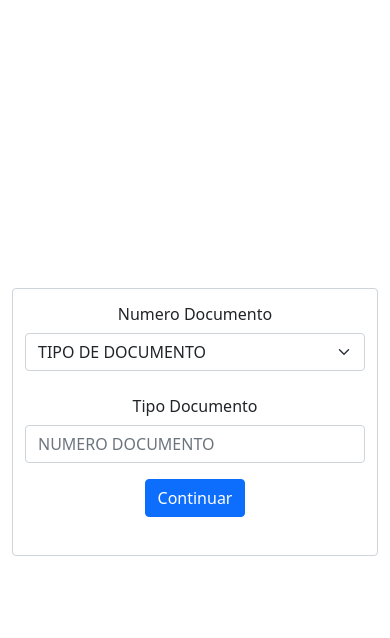
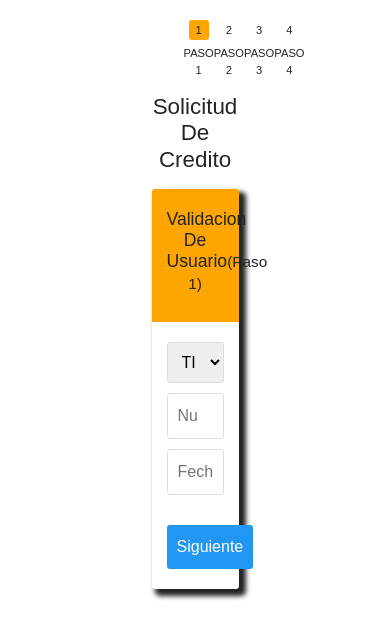
Before and after one commit to japipe05/interfaces_patrones, a plain HTML site: page solicitud.html in a window 390 px wide. Drawn offline with Linux system fonts and the light colour scheme; files that its build step writes are made by us from their sources.

Commit message:
SOLICITUD

```diff
--- /dev/null
+++ b/css/app.css
@@ -0,0 +1,175 @@
+*, *:before, *:after {
+    padding: 0;
+    margin: 0;
+    box-sizing: border-box;
+}
+
+:root {
+    --color-bg-1: #008080;
+    --color-bg-2: #FEF9E7;
+    --color-btn: #2196F3;
+    --color-header-step: orange;
+    --color-shadow: #222;
+    --color-border-input: #ddd;
+}
+/* Contenedor principal */
+.root {
+    display: flex;
+    justify-content: center;
+    align-items: center;
+    min-height: 100vh;
+    font-size: 16px;
+    font-family: sans-serif;
+    overflow: hidden;
+}
+
+/* Formulario */
+.form-register {
+    padding: 20px 15px;
+    width: 100%;
+    max-width: 30%;
+}
+
+/* Header del formulario */
+
+/* Progressbar */
+.progressbar {
+    display: flex;
+    list-style: none;
+    margin-bottom: 15px;
+    counter-reset: step;
+}
+
+.progressbar__option {
+    width: 100%;
+    text-align: center;
+    font-size: .7rem;
+    text-transform: uppercase;
+    position: relative;
+}
+
+.progressbar__option:before {
+    display: flex;
+    content: counter(step);
+    counter-increment: step;
+    width: 20px;
+    height: 20px;
+    background-color: white;
+    margin: 0 auto 5px;
+    border-radius: 3px;
+    justify-content: center;
+    align-items: center;
+    position: relative;
+    z-index: 2;
+}
+
+.progressbar__option:after {
+    display: block;
+    content: '';
+    width: 100%;
+    height: 2px;
+    background-color: white;
+    position: absolute;
+    top: 10px;
+    left: -50%;
+    z-index: 1;
+}
+
+.progressbar__option:first-child:after {
+    content: none;
+}
+
+.progressbar__option.active:before, .progressbar__option.active:after  {
+    background-color: var(--color-header-step);
+}
+
+/* Título del formulario */
+.form-register__title {
+    font-size: 1.4rem;
+    text-align: center;
+    margin-bottom: 15px;
+}
+
+/* body del formulario */
+.form-register__body {
+    display: flex;
+    align-items: flex-start;
+}
+
+/* step */
+.step {
+    background-color: white;
+    border-radius: 3px;
+    box-shadow: 5px 5px 5px 2px var(--color-shadow);
+    min-width: 100%;
+    opacity: 0;
+    transition: all .2s linear;
+}
+
+.step.active {
+    opacity: 1;
+}
+
+.step.to-left {
+    margin-left: -100%;
+}
+
+.step.inactive {
+    animation-name: scale;
+    animation-duration: .2s;
+    animation-direction: alternate;
+    animation-iteration-count: 2;
+}
+
+@keyframes scale {
+    from {
+        transform: scale(1);
+    }
+    to {
+        transform: scale(1.1);
+    }
+}
+
+/* header de step */
+.step__header {
+    padding: 20px 15px;
+    background-color: var(--color-header-step);
+    border-radius: 3px 3px 0 0;
+}
+
+.step__title {
+    font-size: 1.1rem;
+    text-align: center;
+}
+
+/* body de step */
+.step__body {
+    padding: 20px 15px 0;
+}
+
+/* step inputs */
+.step__input {
+    display: block;
+    width: 100%;
+    padding: 10px;
+    margin-bottom: 10px;
+    border-radius: 3px;
+    border: 1px solid var(--color-border-input);
+}
+
+/* step footer */
+.step__footer {
+    padding: 20px 15px;
+    text-align: center;
+}
+
+/* step botones */
+.step__button {
+    display: inline-block;
+    padding: 10px;
+    background-color: var(--color-btn);
+    border: none;
+    color: white;
+    border-radius: 3px;
+    cursor: pointer;
+}
--- /dev/null
+++ b/js/app.js
@@ -0,0 +1,26 @@
+let form = document.querySelector('.form-register');
+let progressOptions = document.querySelectorAll('.progressbar__option');
+
+form.addEventListener('click', function(e) {
+    let el = e.target;
+    let isButtonBack = el.classList.contains('step__button--back');
+    let isButtonNext = el.classList.contains('step__button--next');
+    if (isButtonBack || isButtonNext) {
+        let currentStep = document.getElementById('step-' + el.dataset.step);
+        let jumpStep = document.getElementById('step-' + el.dataset.to_step);
+        currentStep.addEventListener('animationend', function callback() {
+            currentStep.classList.remove('active');
+            jumpStep.classList.add('active');
+            if (isButtonNext) {
+                currentStep.classList.add('to-left');
+                progressOptions[el.dataset.to_step - 1].classList.add('active');
+            } else {
+                jumpStep.classList.remove('to-left');
+                progressOptions[el.dataset.step - 1].classList.remove('active');
+            }
+            currentStep.removeEventListener('animationend', callback);
+        });
+        currentStep.classList.add('inactive');
+        jumpStep.classList.remove('inactive');
+    }
+});
--- a/solicitud.html
+++ b/solicitud.html
@@ -1,71 +1,123 @@
-<!doctype html>
-<html lang="en">
+<!DOCTYPE html>
+<html lang="es">
 <head>
-    <meta charset="utf-8">
-    <meta name="viewport" content="width=device-width, initial-scale=1">
-    <meta name="description" content="">
-    <meta name="author" content="Mark Otto, Jacob Thornton, and Bootstrap contributors">
-    <meta name="generator" content="Hugo 0.88.1">
-    <title>Signin Template · Bootstrap v5.1</title>
-
-    <link rel="canonical" href="https://getbootstrap.com/docs/5.1/examples/sign-in/">
-
-
-
+    <meta charset="UTF-8">
+    <meta name="viewport" content="width=device-width, initial-scale=1.0">
+    <meta http-equiv="X-UA-Compatible" content="ie=edge">
+    <title>Solicitud de Crédito</title>
+    <link rel="stylesheet" href="css/app.css">
      <!-- Bootstrap core CSS -->
 <link href="assets/dist/css/bootstrap.min.css" rel="stylesheet">
-
-    <style>
-      .bd-placeholder-img {
-        font-size: 1.125rem;
-        text-anchor: middle;
-        -webkit-user-select: none;
-        -moz-user-select: none;
-        user-select: none;
-      }
-
-      @media (min-width: 768px) {
-        .bd-placeholder-img-lg {
-          font-size: 3.5rem;
-        }
-      }
-    </style>
-
-
-    <!-- Custom styles for this template -->
-    <link href="signin.css" rel="stylesheet">
 </head>
-  <body class="text-center">
- <div class="container">
-      <main class="form-control">
-        <form>
-          <div class="mb-3 row">
-            <label for="inputEmail" class="col-sm-6 col-form-label">Numero Documento</label>
-            <div class="col-sm-6">
-            <select class="form-select" aria-label="Default select example">
+<body>
+    <div class="root">
+        <form action="" class="form-register">
+            <div class="form-register__header">
+                <ul class="progressbar">
+                    <li class="progressbar__option active">paso 1</li>
+                    <li class="progressbar__option">paso 2</li>
+                    <li class="progressbar__option">paso 3</li>
+                    <li class="progressbar__option">paso 4</li>
+                </ul>
+                <h1 class="form-register__title">Solicitud De Credito</h1>
+            </div>
+            <div class="form-register__body">
+                <div class="step active" id="step-1">
+                    <div class="step__header">
+                        <h2 class="step__title">Validacion De Usuario<small>(Paso 1)</small></h2>
+                    </div>
+                    <div class="step__body">
+                        <select  class="step__input" aria-label="Default select example">
                           <option selected>TIPO DE DOCUMENTO</option>
-              <option value="1">CEDULA</option>
-              <option value="2">CEDULA EXTRANJERIA</option>
+                          <option value="1">CC</option>
+                          <option value="2">CE</option>
                         </select>
+                        <input type="number" placeholder="Numero de documento" class="step__input">
+                        <input type="text" placeholder="Fecha Expedición YYYY/MM/DD" class="step__input">
+                    </div>
+                    <div class="step__footer">
+                        <button type="button" class="step__button step__button--next" data-to_step="2" data-step="1">Siguiente</button>
                     </div>
                 </div>
-          <div class="mb-3 row">
-            <label for="inputEmail" class="col-sm-6 col-form-label">Tipo Documento</label>
-            <div class="col-sm-6">
-            <input type="email" class="form-control" id="inputEmail" placeholder="NUMERO DOCUMENTO">
+                <div class="step" id="step-2">
+                    <div class="step__header">
+                        <h2 class="step__title">Validacion de usuario<small>(Paso 2) Por tu seguridad
+                                                Hemos enviado un código a tu numero de celular registrado, para validar tu identidad y continuar con la solicitud de crédito.
+                                                Ingresa tu código aquí</small></h2>
+                    </div>
+                    <div class="step__body">
+                        <input type="text" placeholder="Digite código 999-999" class="step__input">
+                    </div>
+                    <div class="step__footer">
+                        <button type="button" class="step__button step__button--back" data-to_step="1" data-step="2">Regresar</button>
+                        <button type="button" class="step__button step__button--next" data-to_step="3" data-step="2">Siguiente</button>
                     </div>
                 </div>
-          <div class="mb-3 row">
-            <div class="col-sm-10">
+                <div class="step" id="step-3">
+                    <div class="step__header">
+                        <h2 class="step__title">Informaion Personal<small>(Paso 3)</small></h2>
                     </div>
-            <div class="col-sm-2">
-               <button type="submit" class="btn btn-primary mb-3">Continuar</button>
+                    <div class="step__body">
+                        <input type="text" placeholder="Primer Nombre" class="step__input">
+                        <input type="text" placeholder="Segundo Nombre (opcional)" class="step__input">
+                        <input type="text" placeholder="Primer Apellido" class="step__input">
+                        <input type="text" placeholder="Segundo Apellido (opcional)" class="step__input">
+                        <input type="text" placeholder="Número de celular" class="step__input">
+                        <input type="email" placeholder="Correo" class="step__input">
+                        <div class="text-center">
+                          <label>
+                            <input type="checkbox" value="remember-me"> Autoriza centrales
+                          </label>
+                        </div>
+                    </div>
+                    <div class="step__footer">
+                        <button type="button" class="step__button step__button--back" data-to_step="2" data-step="3">Regresar</button>
+                        <button type="button" class="step__button step__button--next" data-to_step="4" data-step="3">Siguiente</button>
+                    </div>
+                </div>
+                <div class="step" id="step-4">
+                    <div class="step__header">
+                        <h2 class="step__title">Informaion Personal<small>(Paso 4)</small></h2>
+                    </div>
+                    <div class="step__body">
+                        <select  class="step__input" aria-label="Default select example">
+                          <option selected>Tipo contrato</option>
+                          <option value="F">Fijo</option>
+                          <option value="I">Indefinido</option>
+                          <option value="O">Otro</option>
+                        </select>
+                        <input type="number" placeholder="Salario" class="step__input">
+                        <select  class="step__input" aria-label="Default select example">
+                          <option selected>Nivel academico</option>
+                          <option value="N">Ninguno</option>
+                          <option value="P">Primaria</option>
+                          <option value="S">Secundaria</option>
+                          <option value="T">Técnico</option>
+                          <option value="L">Tecnólogo</option>
+                          <option value="U">Universitario</option>
+                          <option value="O">postgrado</option>
+                        </select>
+                         <select  class="step__input" aria-label="Default select example">
+                          <option selected>Ocupacion</option>
+                          <option value="1">Jubilado</option>
+                          <option value="2">Empleado</option>
+                          <option value="3">Transportador</option>
+                          <option value="4">Independiente</option>
+                          <option value="8">Hogar</option>
+                        </select>
+                        <input type="text" placeholder="Ocupacion" class="step__input">
+                        <input type="email" placeholder="Fecha de Nacimiento" class="step__input">
+                        <input type="email" placeholder="Total activos" class="step__input">
+                        <input type="email" placeholder="Total pasivos" class="step__input">
+                    </div>
+                    <div class="step__footer">
+                        <button type="button" class="step__button step__button--back" data-to_step="3" data-step="4">Regresar</button>
+                        <button type="submit" class="step__button">solicitar</button>
+                    </div>
                 </div>
             </div>
         </form>
-      </main>
     </div>
-
-
+    <script src="js/app.js"></script>
 </body>
 </html>
```
Also changed, not shown: login.html (+2 -1 lines). Lines whose indentation alone changed are shown as unchanged.
